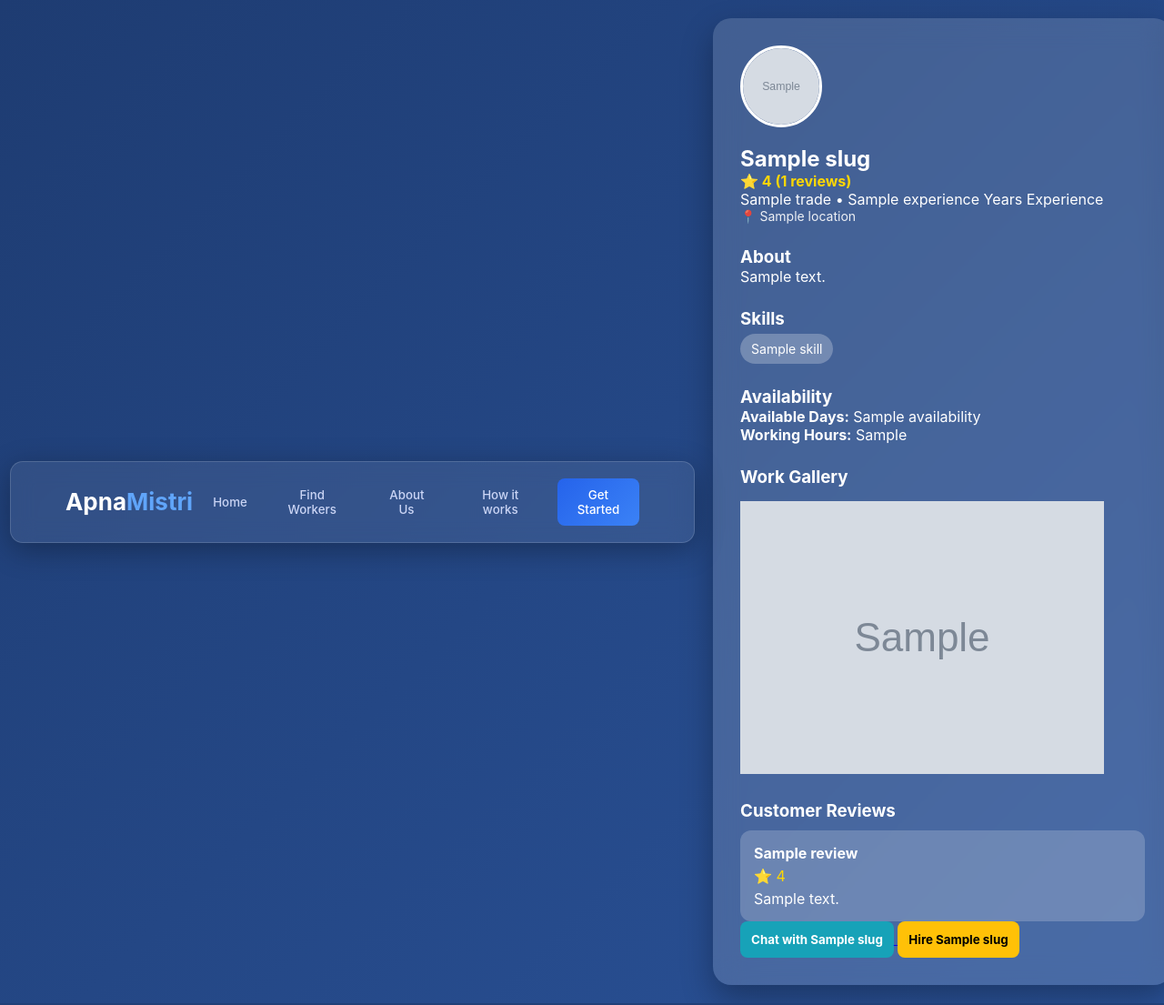
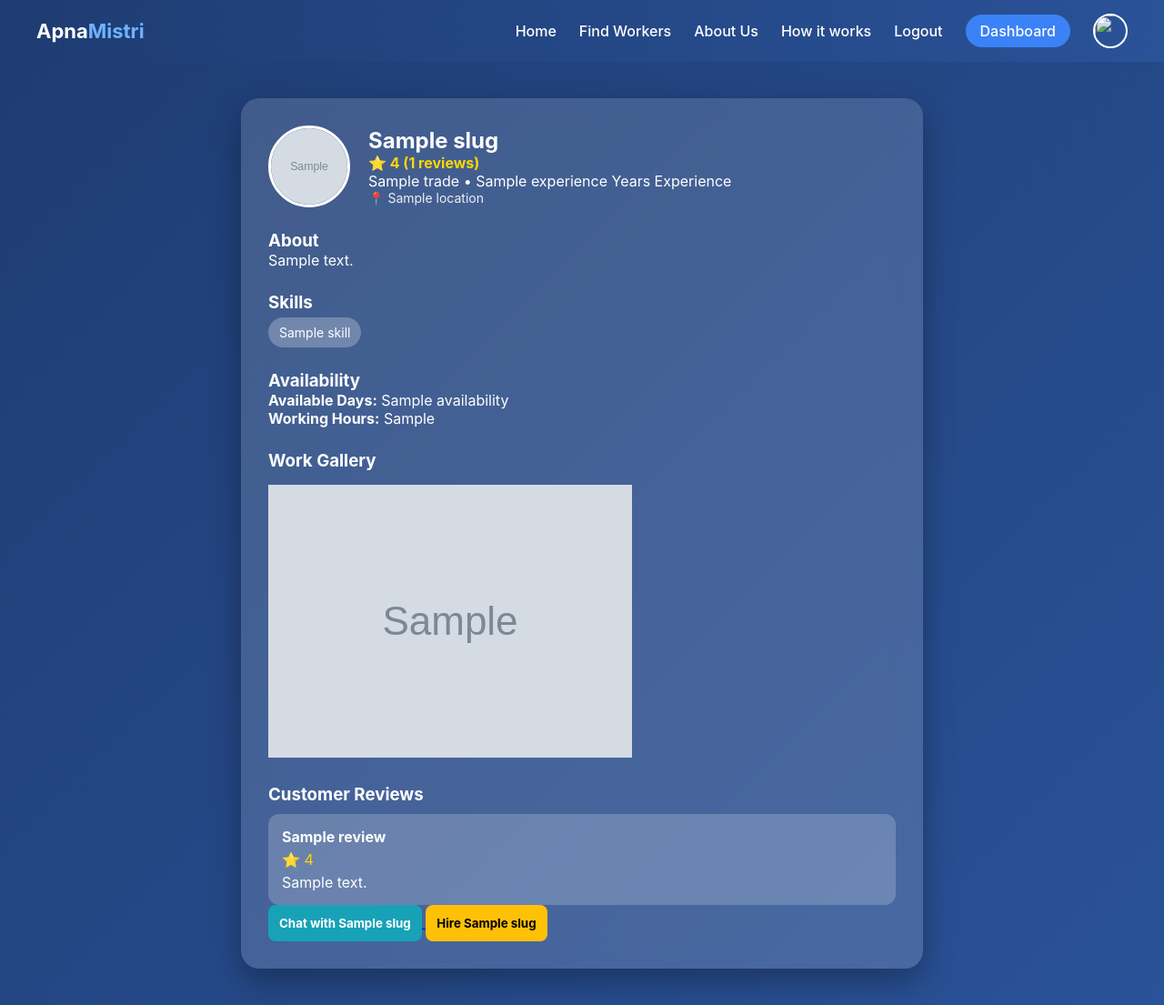
Before and after one commit to mrinmoyChakraborty-mrinox/Apna-Mistri-karmashetra, a Flask app: template templates/worker_portfolio.html in a window 1280 px wide. Shown: the whole page at 91% size. Run offline with Flask 3, Linux system fonts and the light colour scheme; the template is opened without the code that fills it: most values are stand-ins (such as "Sample title", 1, 10 or a date in 2020); grey boxes marked "Sample" are stand-in pictures; parts of the project's set-up code (start-up, migrations or seed data) failed here and were passed over.

Commit message:
Refactor portfolio layout and add responsive navbar

```diff
--- a/static/css/worker_portfolio.css
+++ b/static/css/worker_portfolio.css
@@ -1,12 +1,8 @@
 body{
   font-family: Arial, sans-serif;
   background: linear-gradient(135deg, #1e3c72, #2a5298);
-  display:flex;
-  justify-content:center;
-  align-items:center;
-  min-height:100vh;
   margin:0;
-  padding:20px;
+  padding:0;
 }
 
 .portfolio-card{
@@ -194,3 +190,63 @@
   border-radius: 6px;
   margin-top: 5px;
 }
+/* ===== Portfolio Page Navbar ===== */
+
+.portfolio-navbar{
+  display:flex;
+  justify-content:space-between;
+  align-items:center;
+  padding:15px 40px;
+  background: linear-gradient(90deg, #1e3c72, #2a5298);
+  color:white;
+  position:sticky;
+  top:0;
+  z-index:1000;
+}
+
+.portfolio-navbar .logo{
+  font-size:22px;
+  font-weight:bold;
+}
+
+.portfolio-navbar .logo span{
+  color:#6fb3ff;
+}
+
+.portfolio-navbar .nav-links{
+  display:flex;
+  align-items:center;
+  gap:25px;
+}
+
+.portfolio-navbar .nav-links a{
+  text-decoration:none;
+  color:white;
+  font-weight:500;
+  transition:0.3s;
+}
+
+.portfolio-navbar .nav-links a:hover{
+  opacity:0.7;
+}
+
+.dashboard-btn{
+  background:#3b82f6;
+  padding:8px 16px;
+  border-radius:20px;
+  font-weight:600;
+}
+
+.nav-avatar{
+  width:38px;
+  height:38px;
+  border-radius:50%;
+  object-fit:cover;
+  border:2px solid white;
+}
+/* Center only portfolio card, not navbar */
+.portfolio-wrapper{
+  display:flex;
+  justify-content:center;
+  padding:40px 20px;
+}
--- a/templates/worker_portfolio.html
+++ b/templates/worker_portfolio.html
@@ -3,9 +3,26 @@
   <title>Worker Portfolio</title>
   <link rel="stylesheet" href="{{ url_for('static', filename='css/worker_portfolio.css') }}">
   <meta name="viewport" content="width=device-width, initial-scale=1.0">
+  <style>
+  header, .navbar {
+    display: none !important;
+  }
+</style>
+<nav class="portfolio-navbar">
+  <div class="logo">Apna<span>Mistri</span></div>
 
-<body>
+  <div class="nav-links">
+    <a href="/">Home</a>
+    <a href="/search">Find Workers</a>
+    <a href="/about">About Us</a>
+    <a href="/how-it-works">How it works</a>
+    <a href="/logout">Logout</a>
+    <a href="/dashboard" class="dashboard-btn">Dashboard</a>
+    <img src="{{ user.photo_url }}" class="nav-avatar">
+  </div>
+</nav>
 
+<div class="portfolio-wrapper">
 <div class="portfolio-card">
 
   <div class="top-profile">
@@ -156,5 +173,4 @@
 </div>
 <script src="{{ url_for('static', filename='js/worker_portfolio.js') }}"></script>
 
-</body>
 {% endblock %}
```
